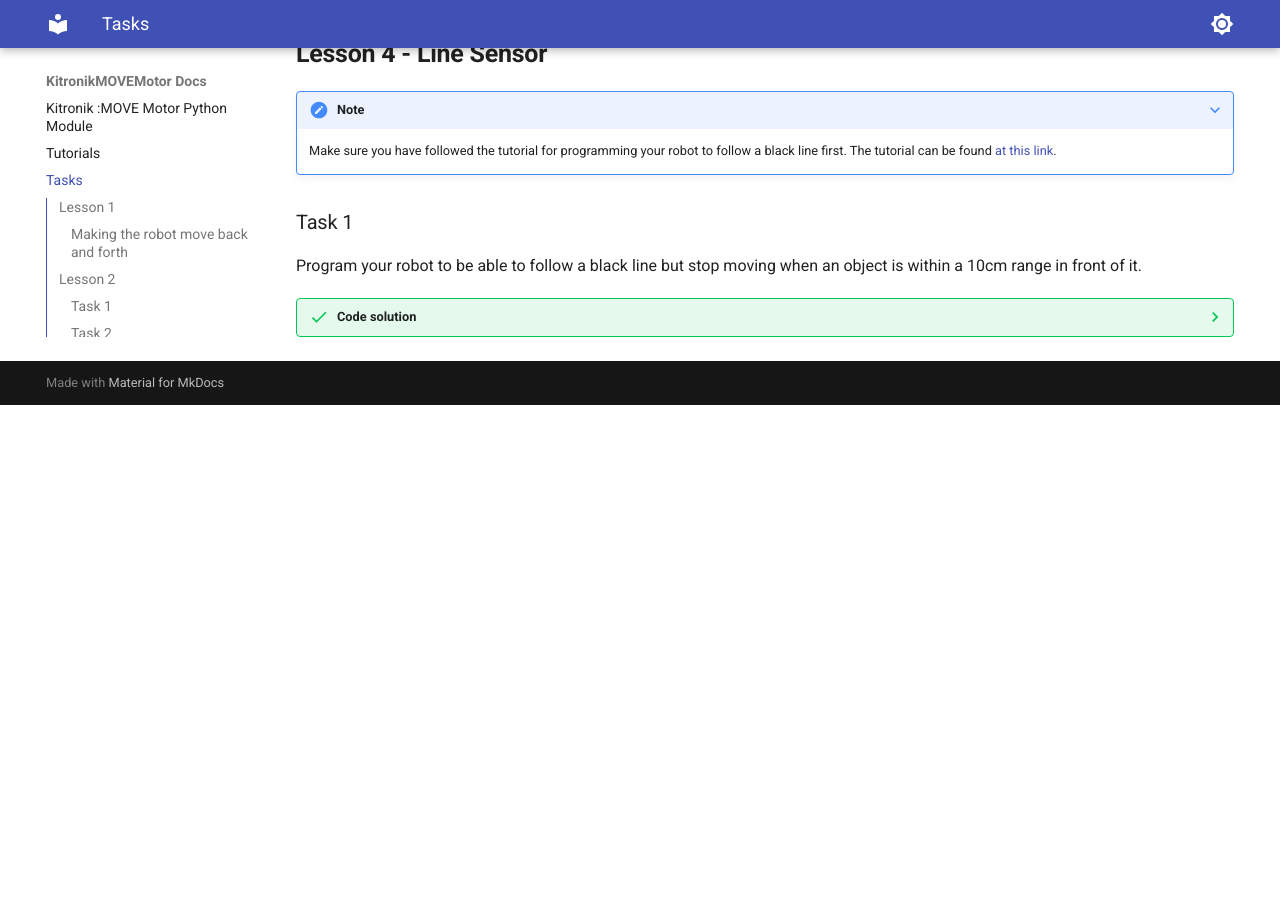
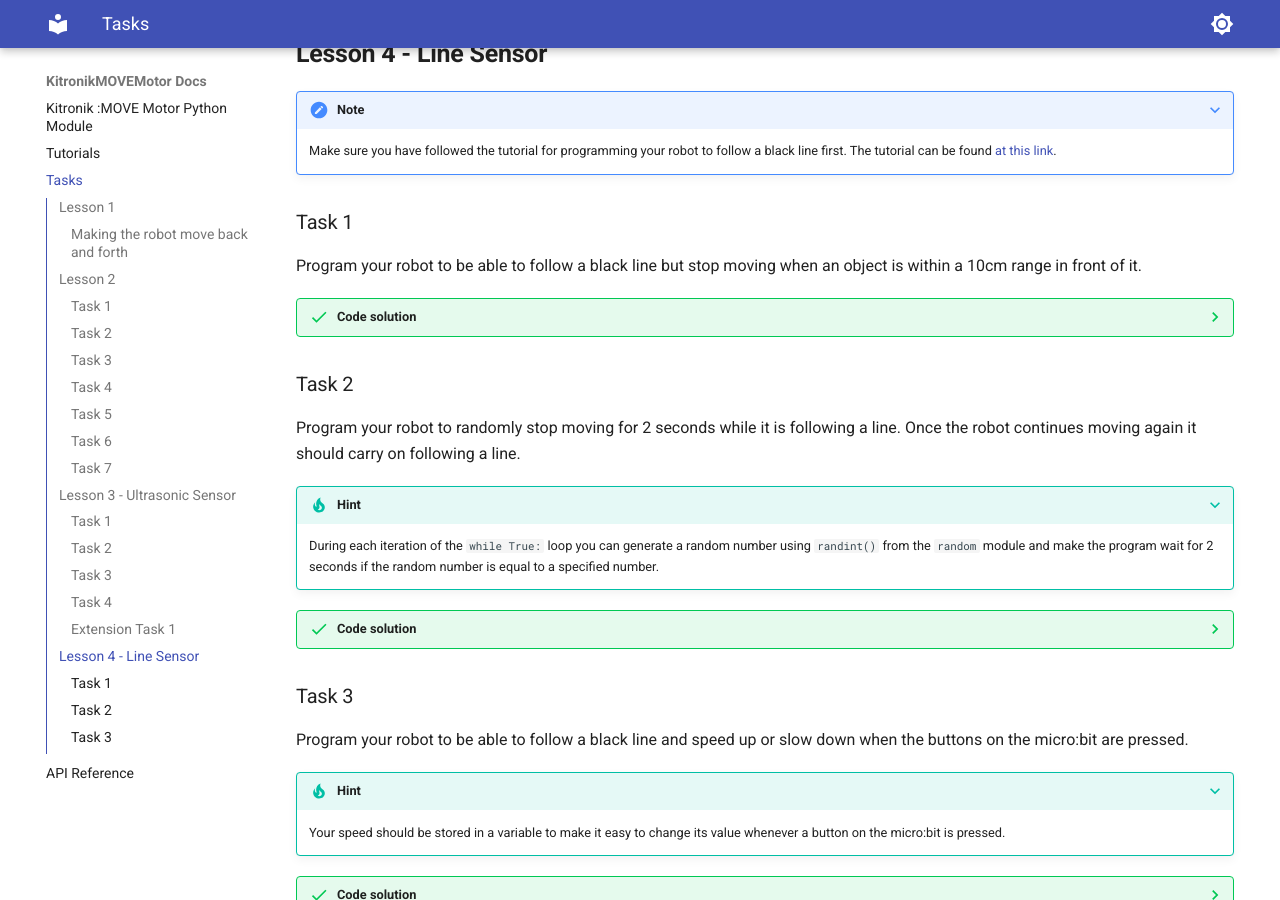
Before and after one commit to bo-wen-zhang/Kitronik-MOVE-Motor, an MkDocs documentation site: the page built from docs/tasks.md, in a window 1280 px wide and 900 px high, scrolled down 3417 px. Built offline with MkDocs 1.6.1 and Material for MkDocs 9.7.7, drawn with Linux system fonts in a browser that asks for light colours; plug-ins that fetch from the network failed and are left out; before the commit the page ends 3822 px from its top, so only the background shows below that.

Commit message:
Added more tasks to lesson 4.

````diff
--- a/docs/tasks.md
+++ b/docs/tasks.md
@@ -425,3 +425,84 @@ Program your robot to be able to follow a black line but stop moving when an obj
             buggy.motorOn("l", "f", 30)
             buggy.motorOn("r", "f", 30)
     ```
+
+### Task 2
+
+Program your robot to randomly stop moving for 2 seconds while it is following a line. Once the robot continues moving again it should carry on following a line.
+
+???+ tip "Hint"
+
+    During each iteration of the `while True:` loop you can generate a random number using `randint()` from the `random` module and make the program wait for 2 seconds if the random number is equal to a specified number.
+
+??? success "Code solution"
+
+    ```{.python .no-copy .code-font .no-select linenums="1" title="main.py"}
+    from microbit import *
+    from KitronikMOVEMotor import MOVEMotor
+    from random import randint
+
+    buggy = MOVEMotor()
+
+    while True:
+        randomNumber = randint(1, 1000) #(1)!
+        if randomNumber == 1000: # (2)!
+            buggy.stopMotors()
+            sleep(2000)
+
+        leftSensor = buggy.readLineSensor("l")
+        rightSensor = buggy.readLineSensor("r")
+        difference = abs(leftSensor - rightSensor)
+
+        if difference > 20:
+            if leftSensor > rightSensor:
+                buggy.motorOn("l", "f", 30)
+                buggy.motorOff("r")
+            else:
+                buggy.motorOn("r", "f", 30)
+                buggy.motorOff("l")
+        else:
+            buggy.motorOn("l", "f", 30)
+            buggy.motorOn("r", "f", 30)
+    ```
+
+    1. Generate a random number between 1 to 1000 (inclusive)
+    2. If the random number is 1000 then we will stop moving for 2 seconds.
+
+### Task 3
+
+Program your robot to be able to follow a black line and speed up or slow down when the buttons on the micro:bit are pressed.
+
+???+ tip "Hint"
+
+    Your speed should be stored in a variable to make it easy to change its value whenever a button on the micro:bit is pressed.
+
+??? success "Code solution"
+
+    ```{.python .no-copy .code-font .no-select linenums="1" title="main.py"}
+    from microbit import *
+    from KitronikMOVEMotor import MOVEMotor
+
+    buggy = MOVEMotor()
+    speed = 30
+
+    while True:
+        if button_a.was_pressed():
+            speed = speed + 1
+        elif button_b.was_pressed():
+            speed = speed - 1
+
+        leftSensor = buggy.readLineSensor("l")
+        rightSensor = buggy.readLineSensor("r")
+        difference = abs(leftSensor - rightSensor)
+
+        if difference > 20:
+            if leftSensor > rightSensor:
+                buggy.motorOn("l", "f", speed)
+                buggy.motorOff("r")
+            else:
+                buggy.motorOn("r", "f", speed)
+                buggy.motorOff("l")
+        else:
+            buggy.motorOn("l", "f", speed)
+            buggy.motorOn("r", "f", speed)
+    ```
````
